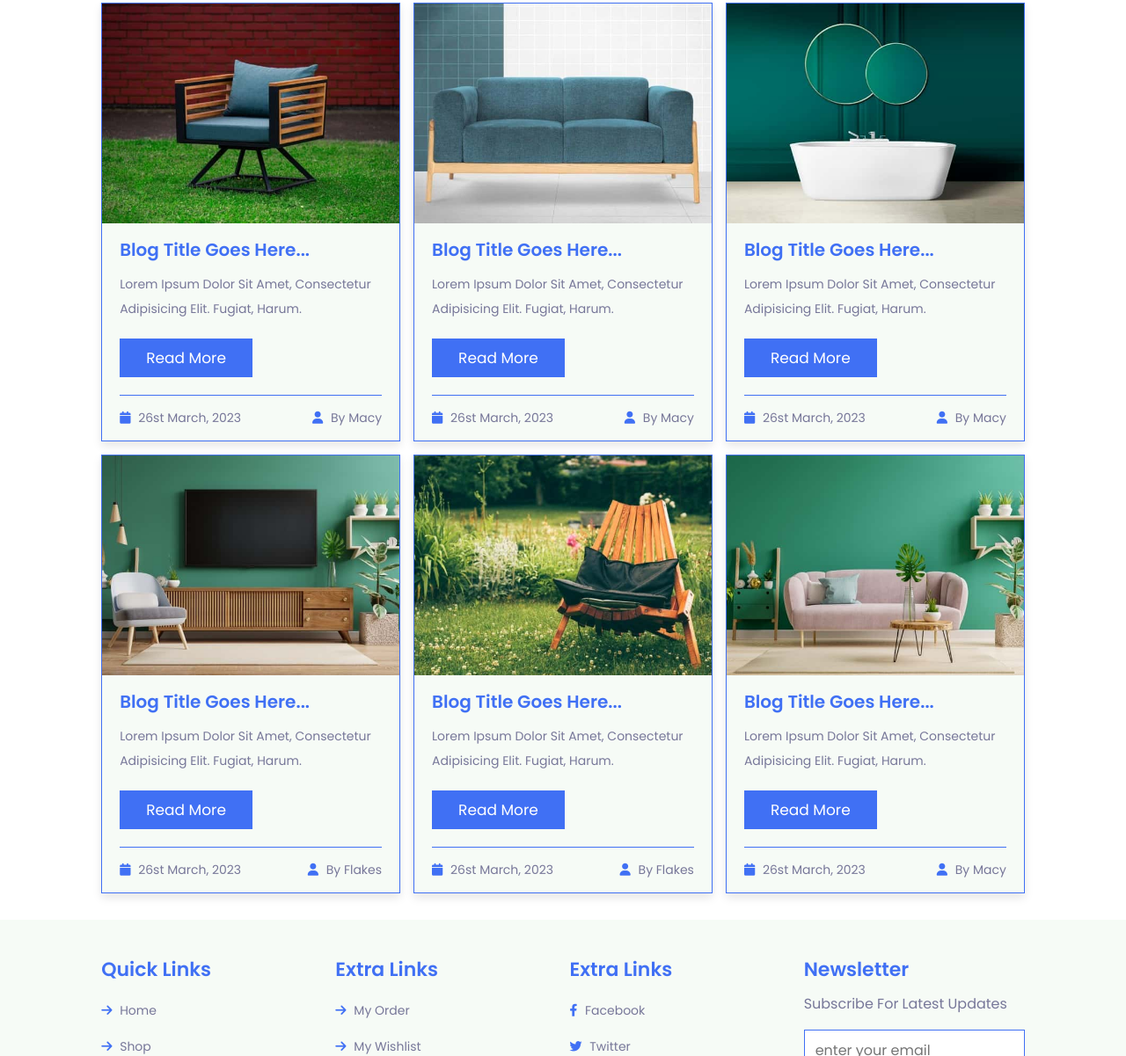
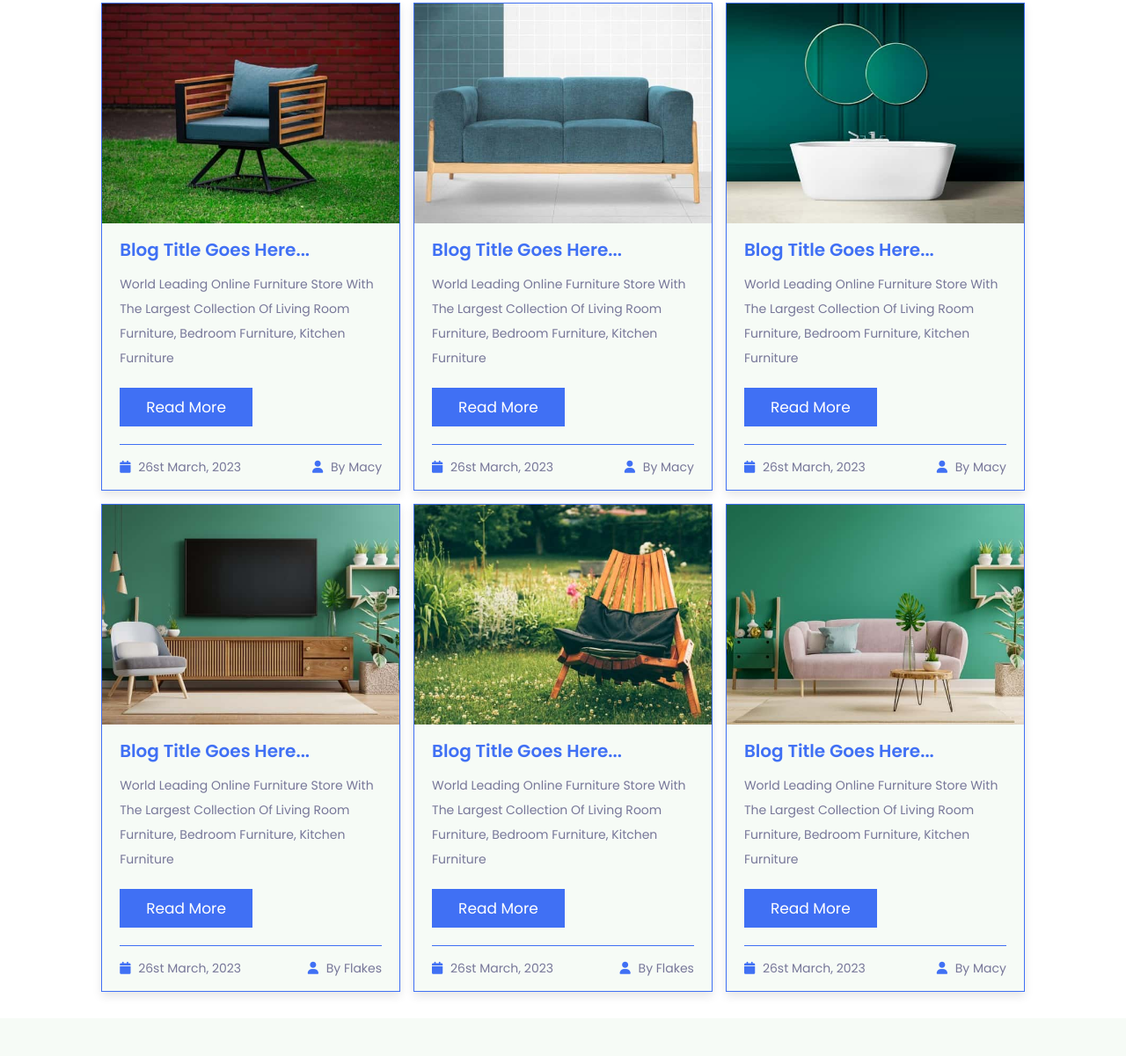
Before and after one commit to chuk0009/macy-furniture, a plain HTML site: page blog.html in a window 1280 px wide. Shown: the part 339-1540 px from the top of the page at 88% size. Drawn offline with Linux system fonts and the light colour scheme.

Commit message:
first commit

```diff
--- a/blog.html
+++ b/blog.html
@@ -131,8 +131,7 @@
           <div class="content">
             <h3>blog title goes here...</h3>
             <p>
-              Lorem ipsum dolor sit amet, consectetur adipisicing elit. Fugiat,
-              harum.
+              world leading online furniture store with the largest collection of living room furniture, bedroom furniture, kitchen furniture
             </p>
             <a href="#" class="btn">read more</a>
             <div class="icons">
@@ -149,8 +148,7 @@
           <div class="content">
             <h3>blog title goes here...</h3>
             <p>
-              Lorem ipsum dolor sit amet, consectetur adipisicing elit. Fugiat,
-              harum.
+              world leading online furniture store with the largest collection of living room furniture, bedroom furniture, kitchen furniture
             </p>
             <a href="#" class="btn">read more</a>
             <div class="icons">
@@ -167,8 +165,7 @@
           <div class="content">
             <h3>blog title goes here...</h3>
             <p>
-              Lorem ipsum dolor sit amet, consectetur adipisicing elit. Fugiat,
-              harum.
+              world leading online furniture store with the largest collection of living room furniture, bedroom furniture, kitchen furniture
             </p>
             <a href="#" class="btn">read more</a>
             <div class="icons">
@@ -185,8 +182,7 @@
           <div class="content">
             <h3>blog title goes here...</h3>
             <p>
-              Lorem ipsum dolor sit amet, consectetur adipisicing elit. Fugiat,
-              harum.
+              world leading online furniture store with the largest collection of living room furniture, bedroom furniture, kitchen furniture
             </p>
             <a href="#" class="btn">read more</a>
             <div class="icons">
@@ -203,8 +199,7 @@
           <div class="content">
             <h3>blog title goes here...</h3>
             <p>
-              Lorem ipsum dolor sit amet, consectetur adipisicing elit. Fugiat,
-              harum.
+              world leading online furniture store with the largest collection of living room furniture, bedroom furniture, kitchen furniture
             </p>
             <a href="#" class="btn">read more</a>
             <div class="icons">
@@ -221,8 +216,7 @@
           <div class="content">
             <h3>blog title goes here...</h3>
             <p>
-              Lorem ipsum dolor sit amet, consectetur adipisicing elit. Fugiat,
-              harum.
+              world leading online furniture store with the largest collection of living room furniture, bedroom furniture, kitchen furniture
             </p>
             <a href="#" class="btn">read more</a>
             <div class="icons">
```
